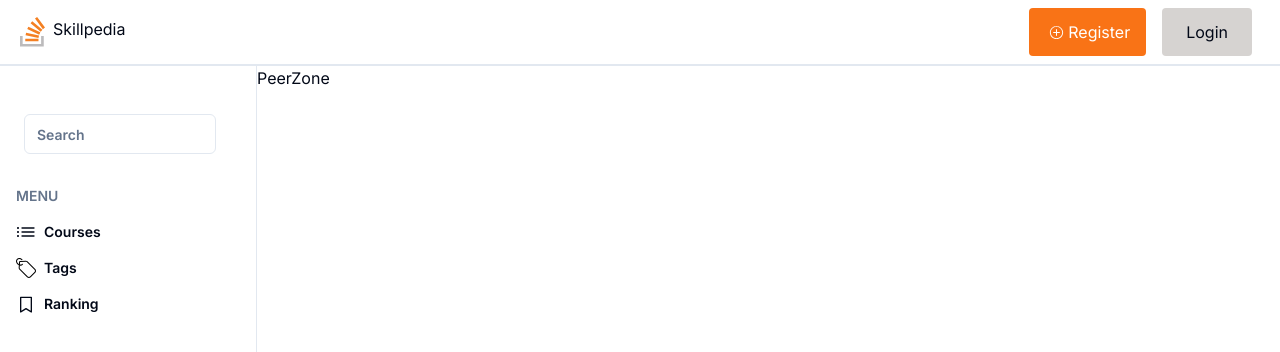
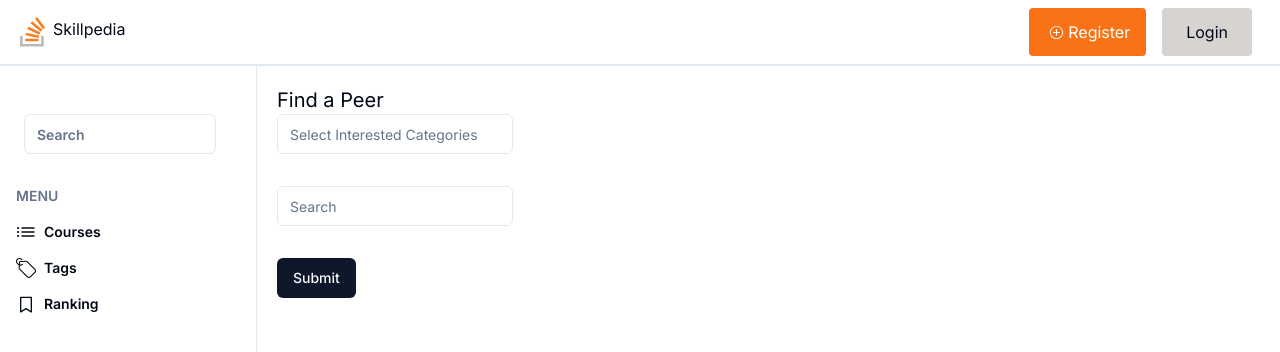
Before and after one commit to Wambani01/skillpedia, a Next.js app: page /peerzone in a window 1280 px wide. Shown: the top 352 px of the page. Built offline with nearby package versions, Linux system fonts and the light colour scheme; no server answers.

Commit message:
Add form for finding peers

```diff
--- a/app/(dashboard)/peerzone/PeerzoneForm.tsx
+++ /dev/null
@@ -1,59 +0,0 @@
-import * as z from "zod";
-import { zodResolver } from "@hookform/resolvers/zod";
-import * as z from "zod";
-import { Button } from "@/components/ui/button";
-import {
-  Form,
-  FormControl,
-  FormDescription,
-  FormField,
-  FormItem,
-  FormLabel,
-  FormMessage,
-} from "@/components/ui/form";
-import { Input } from "@/components/ui/input";
-
-const formSchema = z.object({
-  username: z.string().min(2, {
-    message: "Username must be at least 2 characters.",
-  }),
-});
-
-export function ProfileForm() {
-  const form = useForm<z.infer<typeof formSchema>>({
-    resolver: zodResolver(formSchema),
-    defaultValues: {
-      username: "",
-    },
-  });
-
-  function onSubmit(values: z.infer<typeof formSchema>) {
-    // Do something with the form values.
-    // ✅ This will be type-safe and validated.
-    console.log(values);
-  }
-
-  return (
-    <Form {...form}>
-      <form onSubmit={form.handleSubmit(onSubmit)} className="space-y-8">
-        <FormField
-          control={form.control}
-          name="username"
-          render={({ field }) => (
-            <FormItem>
-              <FormLabel>Username</FormLabel>
-              <FormControl>
-                <Input placeholder="shadcn" {...field} />
-              </FormControl>
-              <FormDescription>
-                This is your public display name.
-              </FormDescription>
-              <FormMessage />
-            </FormItem>
-          )}
-        />
-        <Button type="submit">Submit</Button>
-      </form>
-    </Form>
-  );
-}
--- a/app/(dashboard)/peerzone/page.tsx
+++ b/app/(dashboard)/peerzone/page.tsx
@@ -1,9 +1,76 @@
 "use client";
 
 import React from "react";
+import { useForm } from "react-hook-form";
+import { zodResolver } from "@hookform/resolvers/zod";
+import * as z from "zod";
+import { Button } from "@/components/ui/button";
+import {
+  Form,
+  FormControl,
+  FormDescription,
+  FormField,
+  FormItem,
+  FormLabel,
+  FormMessage,
+} from "@/components/ui/form";
+import { Input } from "@/components/ui/input";
+
+const formSchema = z.object({
+  categories: z.string(),
+  searchPeer: z.string(),
+});
 
 const PeerZone = () => {
-  return <div>PeerZone</div>;
+  const form = useForm<z.infer<typeof formSchema>>({
+    resolver: zodResolver(formSchema),
+    defaultValues: {
+      categories: "",
+      searchPeer: "",
+    },
+  });
+
+  function onSubmit(values: z.infer<typeof formSchema>) {
+    console.log(values);
+  }
+
+  return (
+    <div className="m-5">
+      <h1 className="text-xl">Find a Peer</h1>
+      <Form {...form}>
+        <form onSubmit={form.handleSubmit(onSubmit)} className="space-y-8">
+          <FormField
+            control={form.control}
+            name="categories"
+            render={({ field }) => (
+              <FormItem>
+                <FormControl>
+                  <Input
+                    placeholder="Select Interested Categories"
+                    {...field}
+                  />
+                </FormControl>
+                <FormMessage />
+              </FormItem>
+            )}
+          />
+          <FormField
+            control={form.control}
+            name="searchPeer"
+            render={({ field }) => (
+              <FormItem>
+                <FormControl>
+                  <Input placeholder="Search" {...field} />
+                </FormControl>
+                <FormMessage />
+              </FormItem>
+            )}
+          />
+          <Button type="submit">Submit</Button>
+        </form>
+      </Form>
+    </div>
+  );
 };
 
 export default PeerZone;
```
